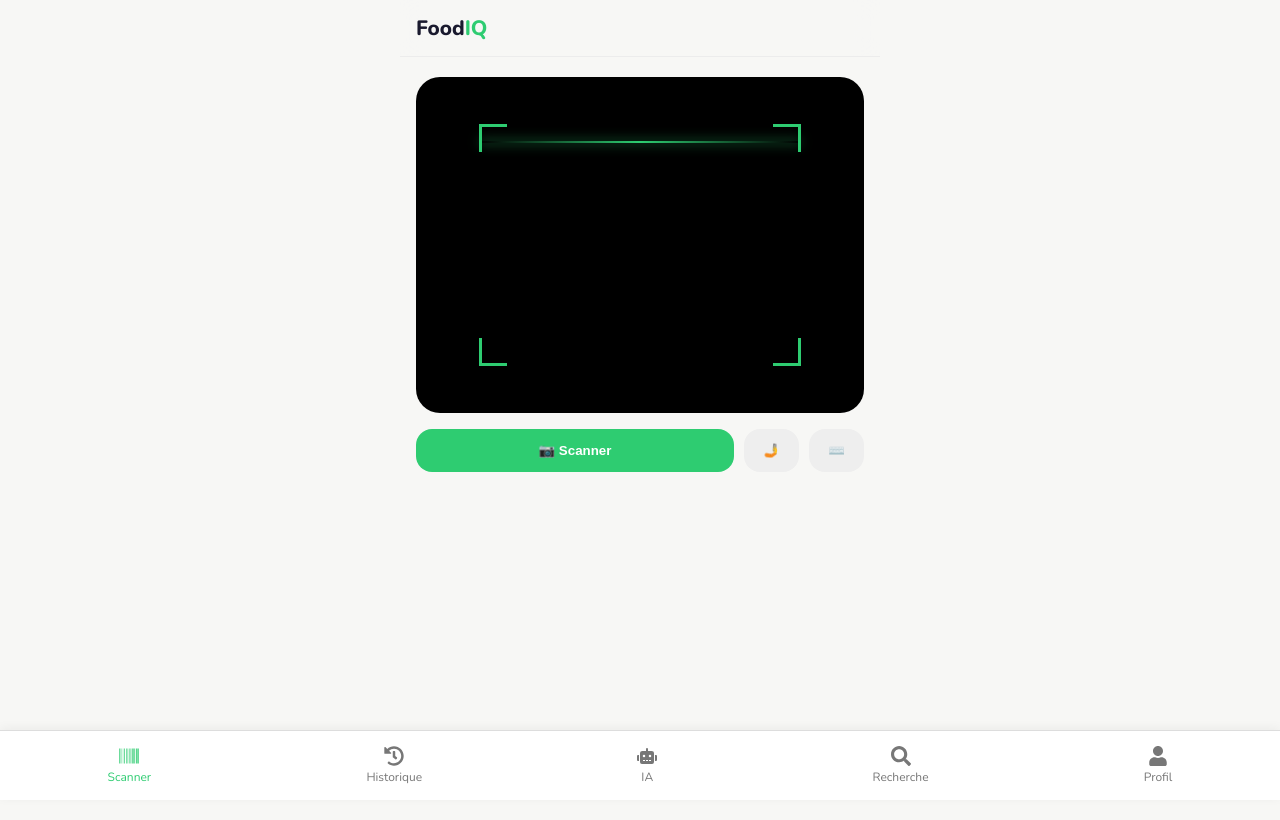
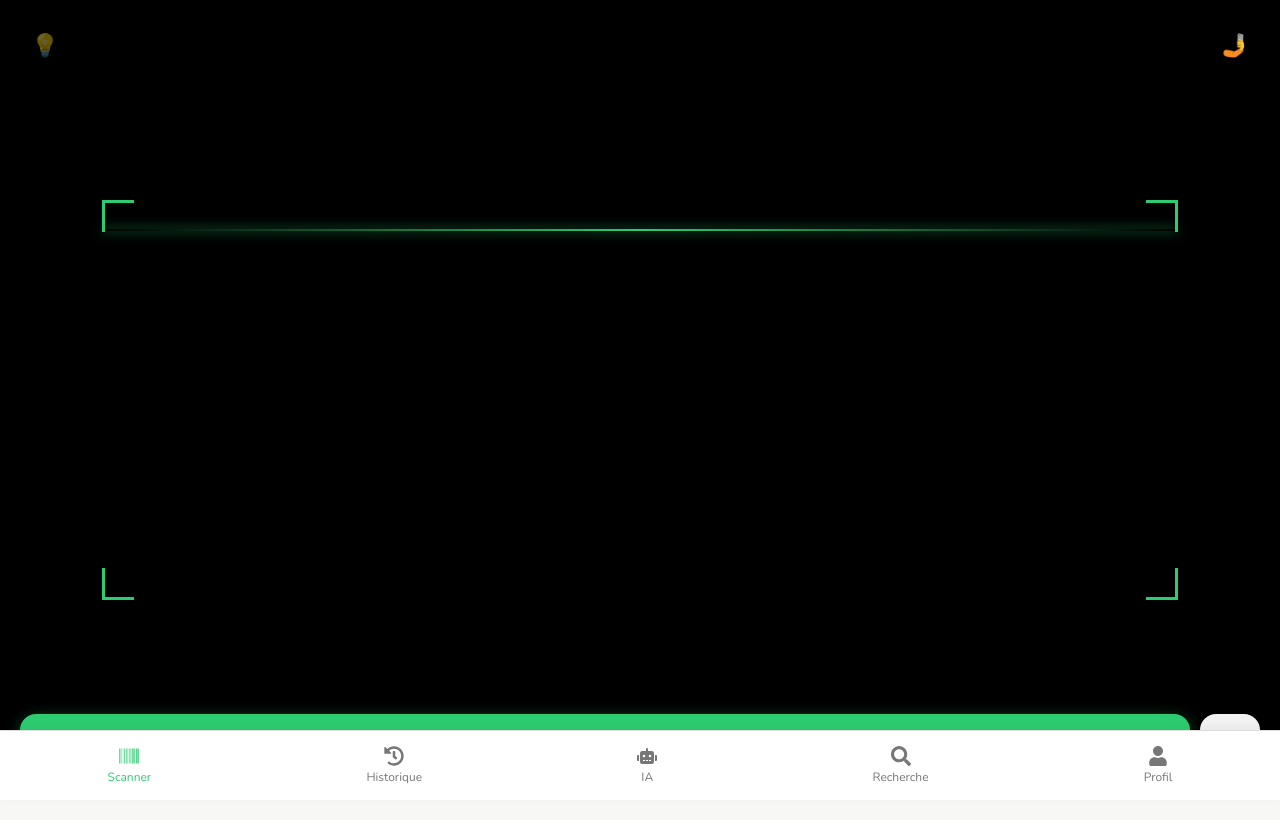
Before and after one commit to Rayan-bdo/FoodIQ, a React (Create React App) app in the folder frontend/: page /scanner in a window 1280 px wide. Shown: the top 820 px of the page. Built offline with nearby package versions, Linux system fonts and the light colour scheme.

Commit message:
changement scan

```diff
--- a/frontend/src/components/pages/Scanner.css
+++ b/frontend/src/components/pages/Scanner.css
@@ -33,16 +33,17 @@ body {
 
 /* ================= APP ================= */
 .scanner-app {
-  max-width: 480px;
-  margin: auto;
+  width: 100%;
   min-height: 100vh;
-  padding-bottom: 30px;
+  margin: 0;
+  padding: 0;
+  background: #000;
 }
 
-/* ================= HEADER ================= */
+/* ================= HEADER (uniquement avec produit/erreur) ================= */
 .scanner-header {
   display: flex;
-  justify-content: space-between;
+  justify-content: flex-end;
   align-items: center;
   padding: 14px 16px;
   position: sticky;
@@ -50,15 +51,7 @@ body {
   background: rgba(247, 247, 245, 0.9);
   backdrop-filter: blur(12px);
   border-bottom: 1px solid var(--border);
-}
-
-.scanner-header h1 {
-  font-size: 1.3rem;
-  font-weight: 800;
-}
-
-.scanner-header span {
-  color: var(--primary);
+  z-index: 20;
 }
 
 .btn-reset-header {
@@ -73,10 +66,29 @@ body {
 
 /* ================= BODY ================= */
 .scanner-body {
-  padding: 20px 16px;
+  padding: 0;
 }
 
-/* ================= VIEWFINDER ================= */
+/* Quand un produit/erreur est affiché, on remet du padding */
+.scanner-app:has(.product-card) .scanner-body,
+.scanner-app:has(.error-banner) .scanner-body {
+  padding: 20px 16px;
+  background: var(--bg);
+}
+
+/* ================= VIEWFINDER FULLSCREEN ================= */
+.scanner-viewfinder.fullscreen {
+  position: fixed;
+  inset: 0;
+  width: 100vw;
+  height: 100vh;
+  border-radius: 0;
+  overflow: hidden;
+  background: #000;
+  z-index: 10;
+}
+
+/* fallback non-fullscreen */
 .scanner-viewfinder {
   position: relative;
   width: 100%;
@@ -96,7 +108,7 @@ body {
   width: 100%;
   height: 100%;
   object-fit: cover;
-  border-radius: 24px;
+  border-radius: 0;
 }
 
 /* ================= SCAN FRAME ================= */
@@ -109,35 +121,35 @@ body {
 /* corners */
 .corner {
   position: absolute;
-  width: 28px;
-  height: 28px;
+  width: 32px;
+  height: 32px;
   border: 3px solid var(--primary);
 }
 
 .corner.tl {
-  top: 14%;
-  left: 14%;
+  top: 25%;
+  left: 8%;
   border-right: none;
   border-bottom: none;
 }
 
 .corner.tr {
-  top: 14%;
-  right: 14%;
+  top: 25%;
+  right: 8%;
   border-left: none;
   border-bottom: none;
 }
 
 .corner.bl {
-  bottom: 14%;
-  left: 14%;
+  bottom: 25%;
+  left: 8%;
   border-right: none;
   border-top: none;
 }
 
 .corner.br {
-  bottom: 14%;
-  right: 14%;
+  bottom: 25%;
+  right: 8%;
   border-left: none;
   border-top: none;
 }
@@ -145,8 +157,8 @@ body {
 /* scan line */
 .scan-line {
   position: absolute;
-  left: 14%;
-  right: 14%;
+  left: 8%;
+  right: 8%;
   height: 2px;
   background: linear-gradient(90deg, transparent, var(--primary), transparent);
   animation: scanMove 1.8s infinite ease-in-out;
@@ -154,9 +166,60 @@ body {
 }
 
 @keyframes scanMove {
-  0% { top: 18%; }
-  50% { top: 78%; }
-  100% { top: 18%; }
+  0% { top: 28%; }
+  50% { top: 72%; }
+  100% { top: 28%; }
+}
+
+/* ================= TORCH (haut gauche) ================= */
+.btn-torch {
+  position: absolute;
+  top: 20px;
+  left: 20px;
+  width: 50px;
+  height: 50px;
+  border-radius: 50%;
+  border: none;
+  background: rgba(0, 0, 0, 0.5);
+  color: #fff;
+  font-size: 1.4rem;
+  cursor: pointer;
+  z-index: 15;
+  backdrop-filter: blur(8px);
+  transition: 0.2s;
+}
+
+.btn-torch.active {
+  background: rgba(255, 220, 80, 0.85);
+  box-shadow: 0 0 16px rgba(255, 220, 80, 0.6);
+}
+
+.btn-torch:disabled {
+  opacity: 0.4;
+  cursor: not-allowed;
+}
+
+/* ================= SWITCH CAMERA (haut droite) ================= */
+.btn-switch-top {
+  position: absolute;
+  top: 20px;
+  right: 20px;
+  width: 50px;
+  height: 50px;
+  border-radius: 50%;
+  border: none;
+  background: rgba(0, 0, 0, 0.5);
+  color: #fff;
+  font-size: 1.4rem;
+  cursor: pointer;
+  z-index: 15;
+  backdrop-filter: blur(8px);
+  transition: 0.2s;
+}
+
+.btn-torch:active,
+.btn-switch-top:active {
+  transform: scale(0.92);
 }
 
 /* ================= SUCCESS OVERLAY ================= */
@@ -170,6 +233,7 @@ body {
   align-items: center;
   backdrop-filter: blur(6px);
   animation: fadeIn 0.2s ease;
+  z-index: 14;
 }
 
 .scan-success .check {
@@ -181,6 +245,7 @@ body {
 .scan-success p {
   margin-top: 8px;
   font-weight: 800;
+  color: #fff;
 }
 
 @keyframes pop {
@@ -189,11 +254,20 @@ body {
   100% { transform: scale(1); }
 }
 
-/* ================= ACTION BUTTONS ================= */
-.scanner-actions {
+@keyframes fadeIn {
+  from { opacity: 0; }
+  to { opacity: 1; }
+}
+
+/* ================= ACTION BUTTONS BOTTOM OVERLAY ================= */
+.scanner-actions-overlay {
+  position: absolute;
+  bottom: 30px;
+  left: 20px;
+  right: 20px;
   display: flex;
   gap: 10px;
-  margin-top: 16px;
+  z-index: 15;
 }
 
 .btn-scan,
@@ -202,8 +276,9 @@ body {
 .btn-manual {
   border: none;
   border-radius: var(--radius);
-  padding: 14px;
+  padding: 16px;
   font-weight: 700;
+  font-size: 1rem;
   cursor: pointer;
   transition: 0.2s;
 }
@@ -212,12 +287,14 @@ body {
   flex: 1;
   background: var(--primary);
   color: white;
+  box-shadow: 0 4px 16px rgba(46, 204, 113, 0.4);
 }
 
 .btn-stop {
   flex: 1;
   background: var(--danger);
   color: white;
+  box-shadow: 0 4px 16px rgba(231, 76, 60, 0.4);
 }
 
 .btn-switch {
@@ -226,8 +303,10 @@ body {
 }
 
 .btn-manual {
-  width: 55px;
-  background: #eee;
+  width: 60px;
+  background: rgba(255, 255, 255, 0.95);
+  color: var(--text);
+  font-size: 1.3rem;
 }
 
 .btn-scan:active,
@@ -239,22 +318,27 @@ body {
 
 /* ================= MANUAL INPUT ================= */
 .manual-form {
+  position: fixed;
+  bottom: 100px;
+  left: 20px;
+  right: 20px;
   display: flex;
   gap: 8px;
-  margin-top: 12px;
   animation: slideDown 0.3s ease;
+  z-index: 16;
 }
 
 .manual-form input {
   flex: 1;
-  padding: 12px;
+  padding: 14px;
   border-radius: 12px;
   border: 1px solid var(--border);
   outline: none;
+  background: #fff;
 }
 
 .manual-form button {
-  padding: 12px 16px;
+  padding: 12px 18px;
   border: none;
   border-radius: 12px;
   background: var(--primary);
@@ -269,10 +353,15 @@ body {
 
 /* ================= BARCODE ================= */
 .barcode-display {
-  margin-top: 10px;
+  position: fixed;
+  bottom: 110px;
+  left: 0;
+  right: 0;
   text-align: center;
   font-size: 0.85rem;
-  color: var(--text-muted);
+  color: #fff;
+  z-index: 15;
+  text-shadow: 0 1px 4px rgba(0,0,0,0.6);
 }
 
 /* ================= LOADING ================= */
--- a/frontend/src/components/pages/Scanner.jsx
+++ b/frontend/src/components/pages/Scanner.jsx
@@ -44,11 +44,9 @@ function ProductResult({ product }) {
           {product.image && (
             <img src={product.image} alt="" className="product-image" />
           )}
-
           <div>
             <h2>{product.name}</h2>
             <p className="brand">{product.brand}</p>
-
             {ns && (
               <div className="nutri-score">
                 <div className={`badge ${ns}`}>{ns.toUpperCase()}</div>
@@ -90,6 +88,7 @@ export default function Scanner() {
 
   const [lock, setLock] = useState(false);
   const [scanSuccess, setScanSuccess] = useState(false);
+  const [torchOn, setTorchOn] = useState(false);
 
   const scannerRef = useRef(null);
 
@@ -102,6 +101,7 @@ export default function Scanner() {
     } catch (e) {}
     scannerRef.current = null;
     setIsScanning(false);
+    setTorchOn(false);
   }, []);
 
   useEffect(() => {
@@ -111,20 +111,15 @@ export default function Scanner() {
   /* ---------- FETCH PRODUCT ---------- */
   const handleScan = async (code) => {
     setIsLoading(true);
-
     try {
       const res = await fetch(`/api/product/${code}`);
       const data = await res.json();
-
       if (!res.ok) throw new Error();
 
       setProduct(data);
       setError("");
-
-      // Navigate to product analysis page
       navigate(`/produit/${code}`);
 
-      /* ✅ SAVE SCAN (AJOUT IMPORTANT POUR HISTORIQUE) */
       await fetch("/api/scans/save", {
         method: "POST",
         headers: { "Content-Type": "application/json" },
@@ -146,7 +141,6 @@ export default function Scanner() {
           fiber: data.fiber,
         }),
       }).catch(() => {});
-
     } catch {
       setError(
         "Produit introuvable. Vérifie le code-barres ou essaie la recherche manuelle."
@@ -167,16 +161,20 @@ export default function Scanner() {
     const instance = new Html5Qrcode("reader");
     scannerRef.current = instance;
 
+    // qrbox plus large pour couvrir tout l'écran
+    const viewport = Math.min(window.innerWidth, window.innerHeight);
+    const boxW = Math.floor(viewport * 0.85);
+    const boxH = Math.floor(boxW * 0.6);
+
     instance.start(
       { facingMode: cameraMode },
-      { fps: 10, qrbox: { width: 250, height: 150 } },
+      { fps: 10, qrbox: { width: boxW, height: boxH } },
       async (text) => {
         if (lock) return;
         setLock(true);
 
         setBarcode(text);
         setScanSuccess(true);
-
         navigator.vibrate?.(200);
 
         try {
@@ -211,10 +209,23 @@ export default function Scanner() {
     }
   }, [isScanning, safeStop, startScanner]);
 
+  /* ---------- TOGGLE TORCH ---------- */
+  const toggleTorch = useCallback(async () => {
+    try {
+      if (!scannerRef.current) return;
+      const newState = !torchOn;
+      await scannerRef.current.applyVideoConstraints({
+        advanced: [{ torch: newState }],
+      });
+      setTorchOn(newState);
+    } catch (e) {
+      console.warn("Torche non supportée sur cet appareil", e);
+    }
+  }, [torchOn]);
+
   /* ---------- RESET ---------- */
   const resetScan = useCallback(() => {
     safeStop();
-
     setBarcode("");
     setProduct(null);
     setError("");
@@ -229,20 +240,18 @@ export default function Scanner() {
 
   return (
     <div className="scanner-app">
+      {(product || error) && (
         <header className="scanner-header">
-        <h1>Food<span>IQ</span></h1>
-
-        {(product || error) && (
           <button className="btn-reset-header" onClick={resetScan}>
             Nouveau scan
           </button>
+        </header>
       )}
-      </header>
 
       <div className="scanner-body">
         {!product && (
           <>
-            <div className="scanner-viewfinder">
+            <div className="scanner-viewfinder fullscreen">
               <div id="reader" />
 
               <div className="scan-frame">
@@ -253,15 +262,34 @@ export default function Scanner() {
                 <div className="scan-line" />
               </div>
 
+              {/* Top-left torch */}
+              <button
+                className={`btn-torch ${torchOn ? "active" : ""}`}
+                onClick={toggleTorch}
+                disabled={!isScanning}
+                aria-label="Lampe torche"
+              >
+                {torchOn ? "🔦" : "💡"}
+              </button>
+
+              {/* Top-right selfie / switch camera */}
+              <button
+                className="btn-switch-top"
+                onClick={switchCamera}
+                aria-label="Changer de caméra"
+              >
+                {cameraMode === "environment" ? "🤳" : "📷"}
+              </button>
+
               {scanSuccess && (
                 <div className="scan-success">
                   <div className="check">✔</div>
                   <p>Produit détecté</p>
                 </div>
               )}
-            </div>
 
-            <div className="scanner-actions">
+              {/* Bottom actions overlay */}
+              <div className="scanner-actions-overlay">
                 {!isScanning ? (
                   <button className="btn-scan" onClick={startScanner}>
                     📷 Scanner
@@ -272,16 +300,14 @@ export default function Scanner() {
                   </button>
                 )}
 
-              <button className="btn-switch" onClick={switchCamera}>
-                {cameraMode === "environment" ? "🤳" : "📷"}
-              </button>
-
                 <button
                   className="btn-manual"
                   onClick={() => setShowManual(!showManual)}
+                  aria-label="Saisie manuelle"
                 >
                   ⌨️
                 </button>
+              </div>
             </div>
 
             {showManual && (
```
Lines whose indentation alone changed are shown as unchanged.
